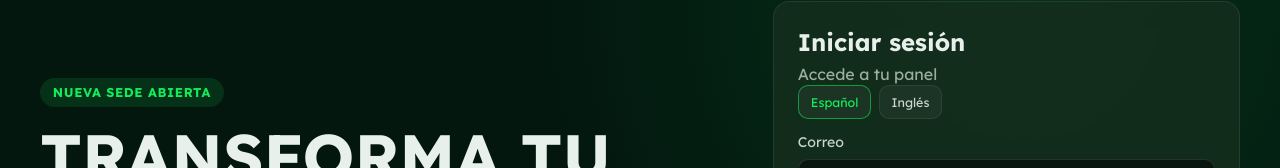
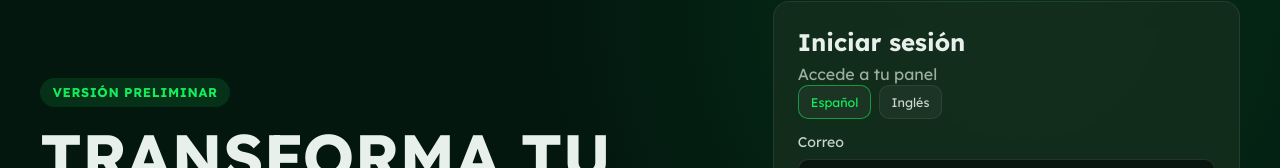
Before and after one commit to Larvizub/fitpulse-arv, a React (Vite) app: page / in a window 1280 px wide. Shown: the part 157-325 px from the top of the page. Built offline with nearby package versions, Linux system fonts and the light colour scheme; no server answers.

Commit message:
feat: actualizar traducciones de la interfaz para reflejar cambios en la versión

```diff
--- a/src/i18n/translations.ts
+++ b/src/i18n/translations.ts
@@ -22,7 +22,7 @@ export const translations = {
       realtime: 'Tiempo real',
     },
     auth: {
-      chip: 'Nueva sede abierta',
+      chip: 'Versión preliminar',
       titleTop: 'TRANSFORMA TU CUERPO',
       titleBottom: 'DOMINA TU MENTE',
       subtitle: 'Plataforma integral para inscripción, métricas de salud, rutinas interactivas y seguimiento completo del progreso en gimnasio.',
@@ -154,7 +154,7 @@ export const translations = {
       realtime: 'Realtime',
     },
     auth: {
-      chip: 'New facility open',
+      chip: 'Beta version',
       titleTop: 'TRANSFORM YOUR BODY',
       titleBottom: 'MASTER YOUR MIND',
       subtitle: 'All-in-one platform for enrollment, health metrics, interactive routines, and full gym progress tracking.',
```
